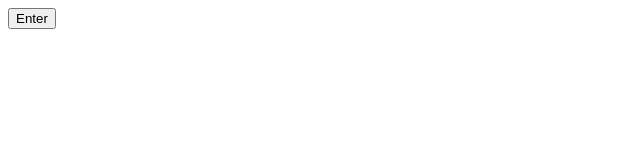
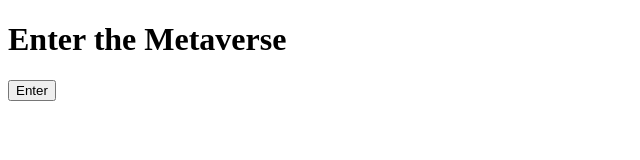
Before and after one commit to acciojob/enter-metaverse-Mohitkumar521, a website: page main.html in a window 1280 px wide. Shown: the whole page, without its empty margins (0-640 px from the left). Drawn offline with Linux system fonts and the light colour scheme.

Commit message:
created a submission

```diff
--- a/main.html
+++ b/main.html
@@ -7,7 +7,7 @@
 </head>
 
 <body>
-<!-- 	 <p id="status">Enter the Metaverse</p> -->
+	 <h1 id="status">Enter the Metaverse</h1>
     <button id="enterBtn" onclick="changeText()">Enter</button>
     <h1 id="result"></h1>
 	<!-- the entire body must be written by student -->
```
